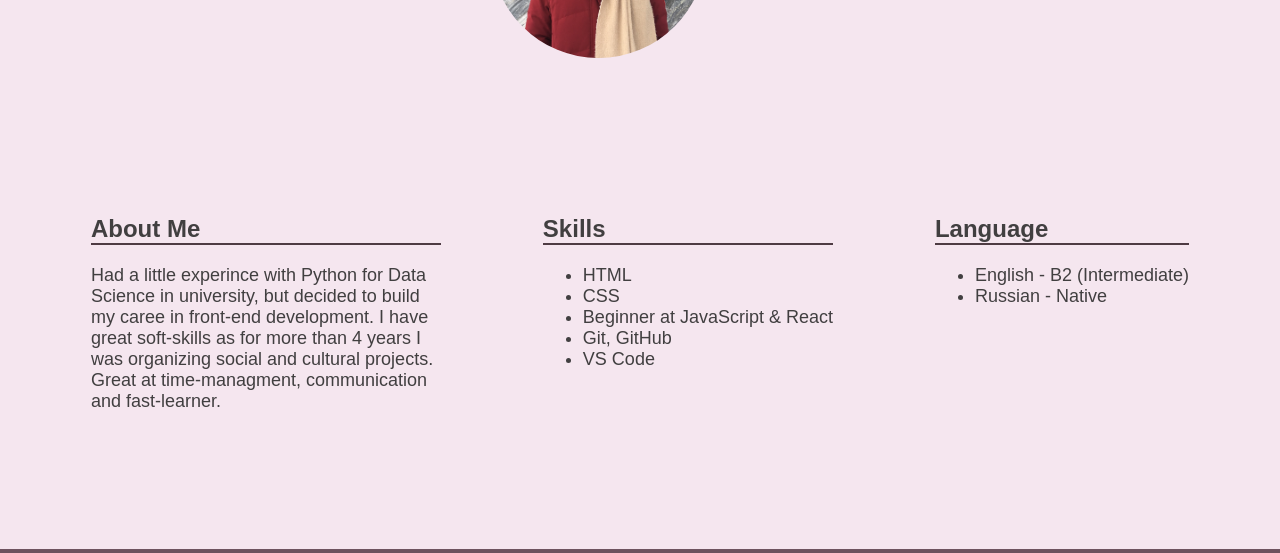
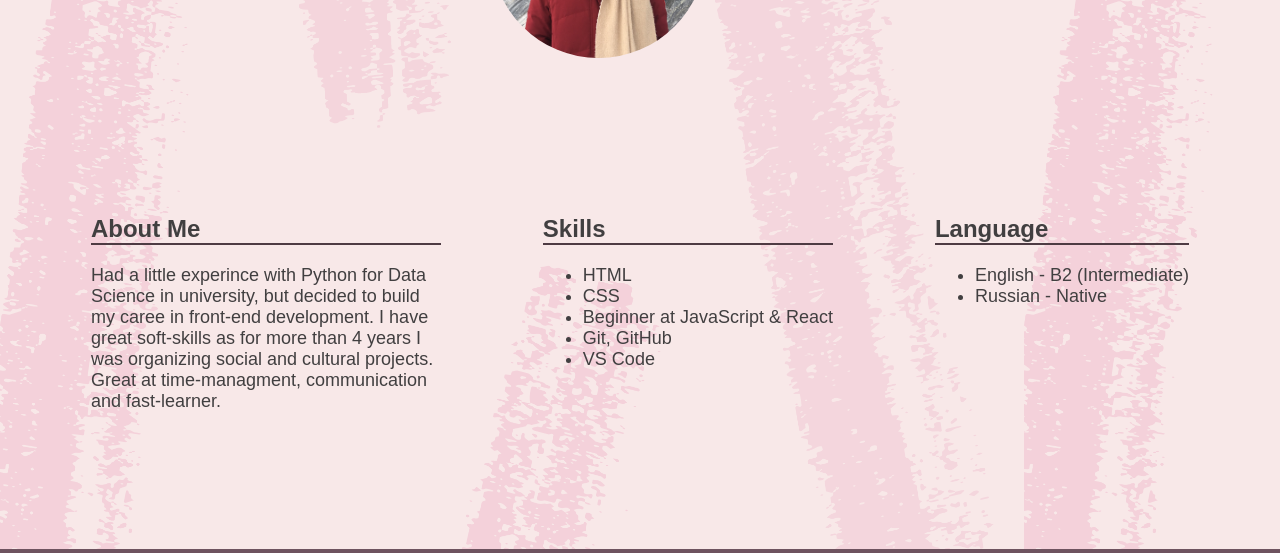
Before and after one commit to AlbertaKuz/RSS-task1, a plain HTML site: page index.html in a window 1280 px wide. Shown: the part 181-734 px from the top of the page. Drawn offline with Linux system fonts and the light colour scheme.

Commit message:
feat: add background picture

```diff
--- a/style.css
+++ b/style.css
@@ -8,6 +8,8 @@ body {
     background-color: rgb(245, 230, 239);
     font-family: 'Montserrat', sans-serif;
     color: rgb(65, 63, 64);
+    background-image: url(design.png);
+    background-size: 80% 100%;
   }
   html {
     scroll-behavior: smooth;
```
Also changed, not shown: index.html (+0 -1 lines), design.png (added).
